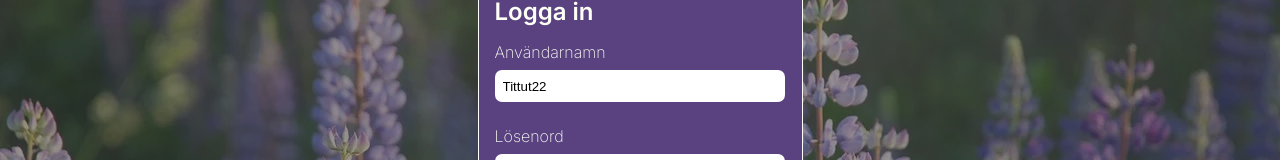
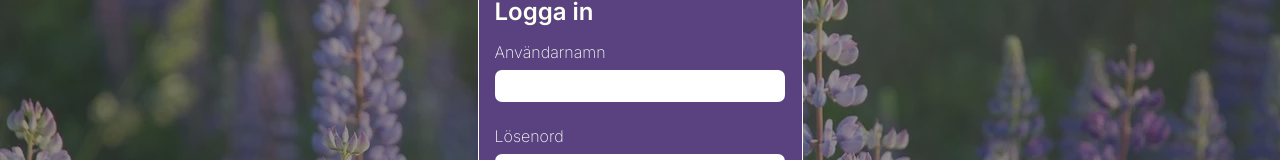
Before and after one commit to CarolineVarsaga/lupinkampen, a React (Vite) app in the folder client/: page /#/logga-in in a window 1280 px wide. Shown: the part 216-376 px from the top of the page. Built offline with nearby package versions, Linux system fonts and the light colour scheme; no server answers.

Commit message:
:fire: removes placeholder

```diff
--- a/client/src/components/login-register-page/form/FormLogIn.tsx
+++ b/client/src/components/login-register-page/form/FormLogIn.tsx
@@ -12,8 +12,8 @@ interface IFormData {
 
 const FormLogIn = () => {
   const [formData, setFormData] = useState<IFormData>({
-    username: "Tittut22",
-    password: "test1234",
+    username: "",
+    password: "",
   });
   const [errorMessage, setErrorMessage] = useState<string | null>(null);
   const [successMessage, setSuccessMessage] = useState<string | null>(null);
```
